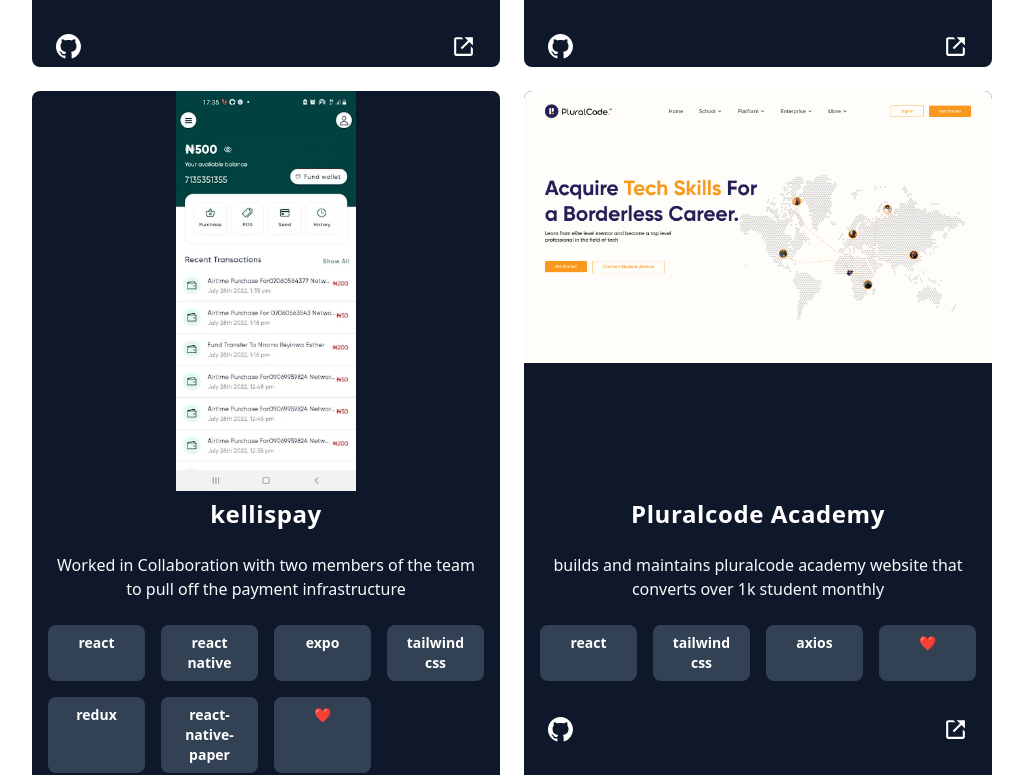
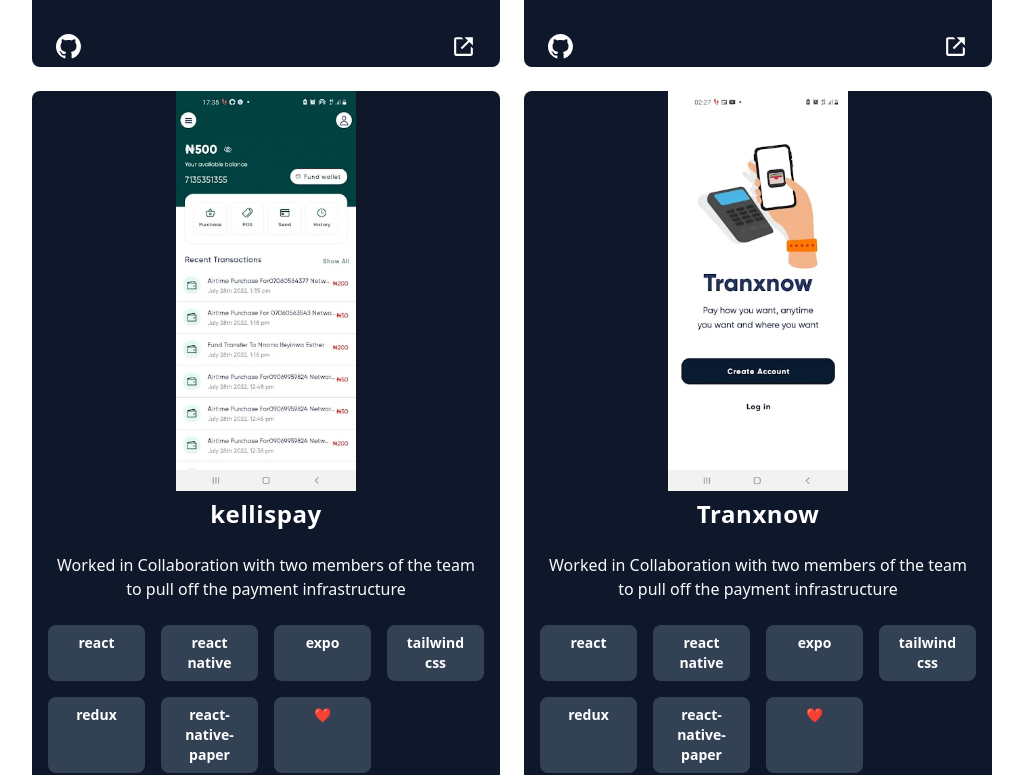
Before and after one commit to emeraldhycient/portfolio-1, a Next.js app: page / in a window 1280 px wide. Shown: the part 2633-3408 px from the top of the page, without its empty margins (128-1151 px from the left). Built offline with nearby package versions, Linux system fonts and the light colour scheme; a web font is replaced by a local one.

Commit message:
[update] added tranxnow

```diff
--- a/pages/index.js
+++ b/pages/index.js
@@ -79,6 +79,23 @@
         "Worked in Collaboration with two members of the team to pull off the payment infrastructure",
       github: "https://github.com/emeraldhycient",
       url: "https://play.google.com/store/apps/details?id=com.ijele.kellispay",
+      tools: [
+        "react",
+        "react native",
+        "expo",
+        "tailwind css",
+        "redux",
+        "react-native-paper",
+        "❤️",
+      ],
+    },
+    {
+      image: "/assets/tranxnow.webp",
+      title: "Tranxnow",
+      description:
+        "Worked in Collaboration with two members of the team to pull off the payment infrastructure",
+      github: "https://github.com/emeraldhycient",
+      url: "https://play.google.com/store/search?q=tranxnow&c=apps",
       tools: [
         "react",
         "react native",
@@ -174,21 +191,21 @@
       url: "https://igwezehycient.netlify.app",
       tools: ["react", "next js", "tailwind css", "❤️"],
     },
-    {
-      image: "/assets/musicplayer.jpeg",
-      title: "Music player app",
-      description:
-        " a music player with all the basic features like audio list , a music player controls for next prev pause seek etc",
-      github: "https://github.com/emeraldhycient/rald-player",
-      url: "https://igwezehycient.netlify.app",
-      tools: [
-        "react",
-        "react native",
-        "react native paper",
-        "expo media library",
-        "❤️",
-      ],
-    },
+    // {
+    //   image: "/assets/musicplayer.jpeg",
+    //   title: "Music player app",
+    //   description:
+    //     " a music player with all the basic features like audio list , a music player controls for next prev pause seek etc",
+    //   github: "https://github.com/emeraldhycient/rald-player",
+    //   url: "https://igwezehycient.netlify.app",
+    //   tools: [
+    //     "react",
+    //     "react native",
+    //     "react native paper",
+    //     "expo media library",
+    //     "❤️",
+    //   ],
+    // },
     // {
     //   image: "/assets/sportapp.jpeg",
     //   title: "fitness coach app",
```
Also changed, not shown: public/assets/tranxnow.webp (added).
